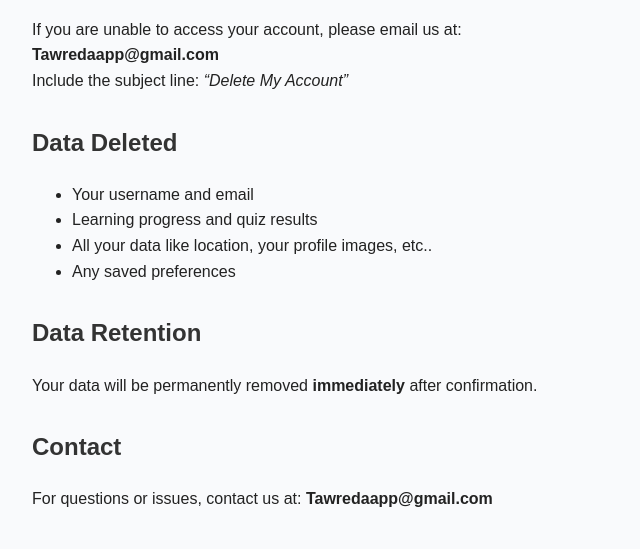
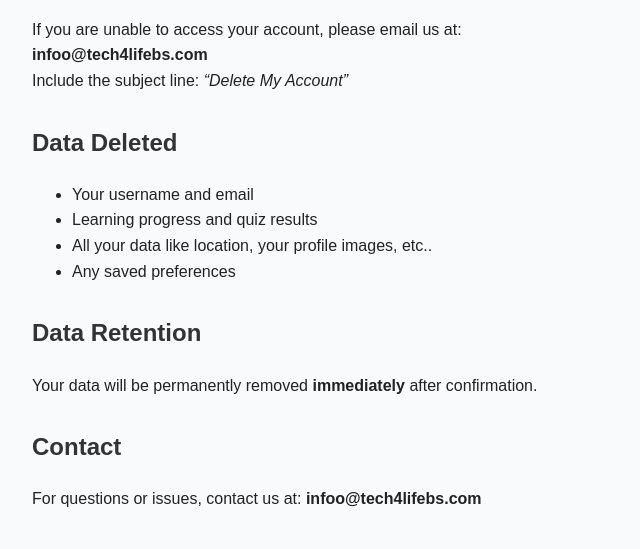
Before and after one commit to MuhamedUssama/drmath-delete, a plain HTML site: page index.html in a window 1280 px wide. Shown: the part 509-1058 px from the top of the page, 208-848 px from the left. Drawn offline with Linux system fonts and the light colour scheme.

Commit message:
Update contact email address in index.html

```diff
--- a/index.html
+++ b/index.html
@@ -56,7 +56,7 @@
   <h2>Request Account Deletion via Email</h2>
   <p>
     If you are unable to access your account, please email us at:<br />
-    <strong>Tawredaapp@gmail.com</strong><br />
+    <strong>infoo@tech4lifebs.com</strong><br />
     Include the subject line: <em>“Delete My Account”</em>
   </p>
 
@@ -74,7 +74,7 @@
   <h2>Contact</h2>
   <p>
     For questions or issues, contact us at:
-    <strong>Tawredaapp@gmail.com</strong>
+    <strong>infoo@tech4lifebs.com</strong>
   </p>
 
   <div class="footer">
```
